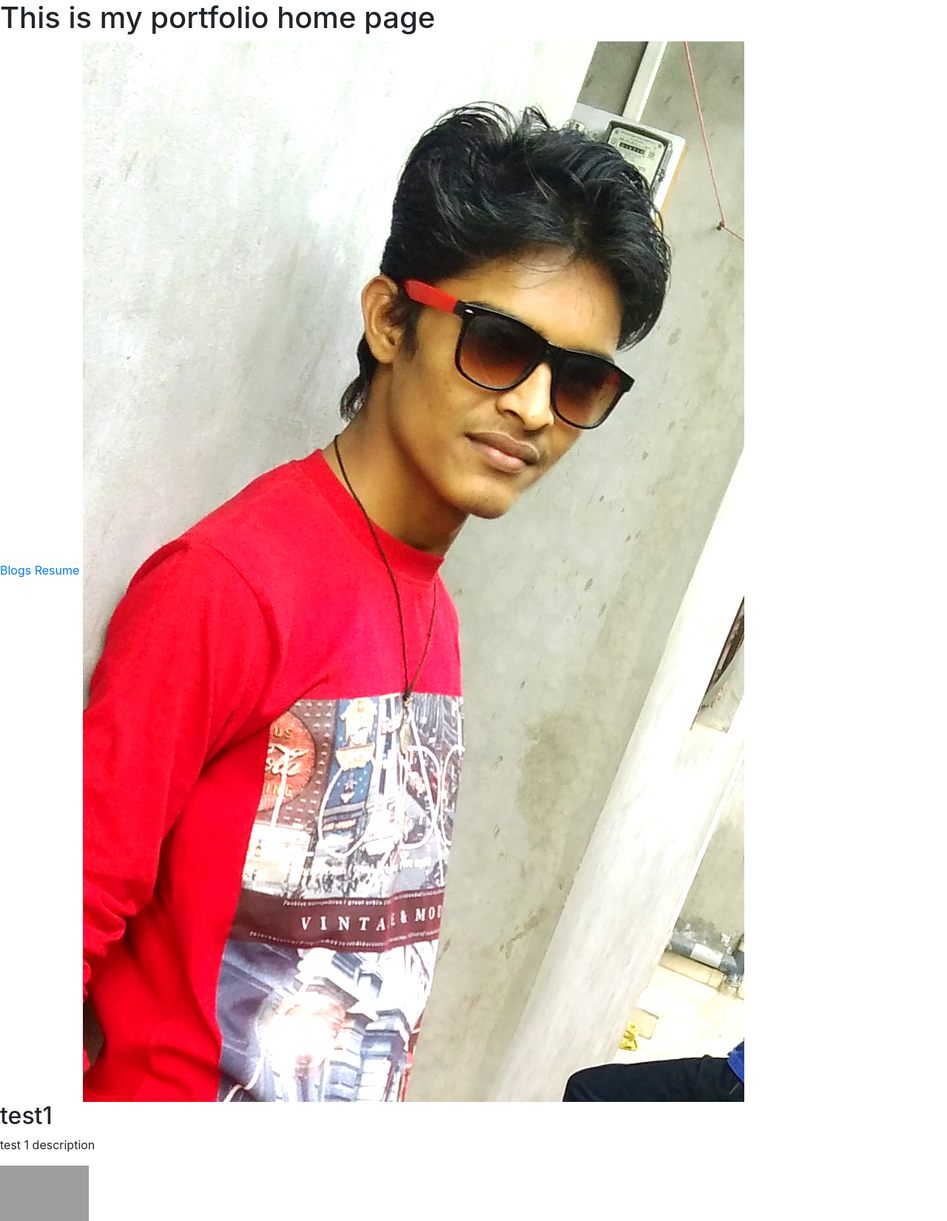
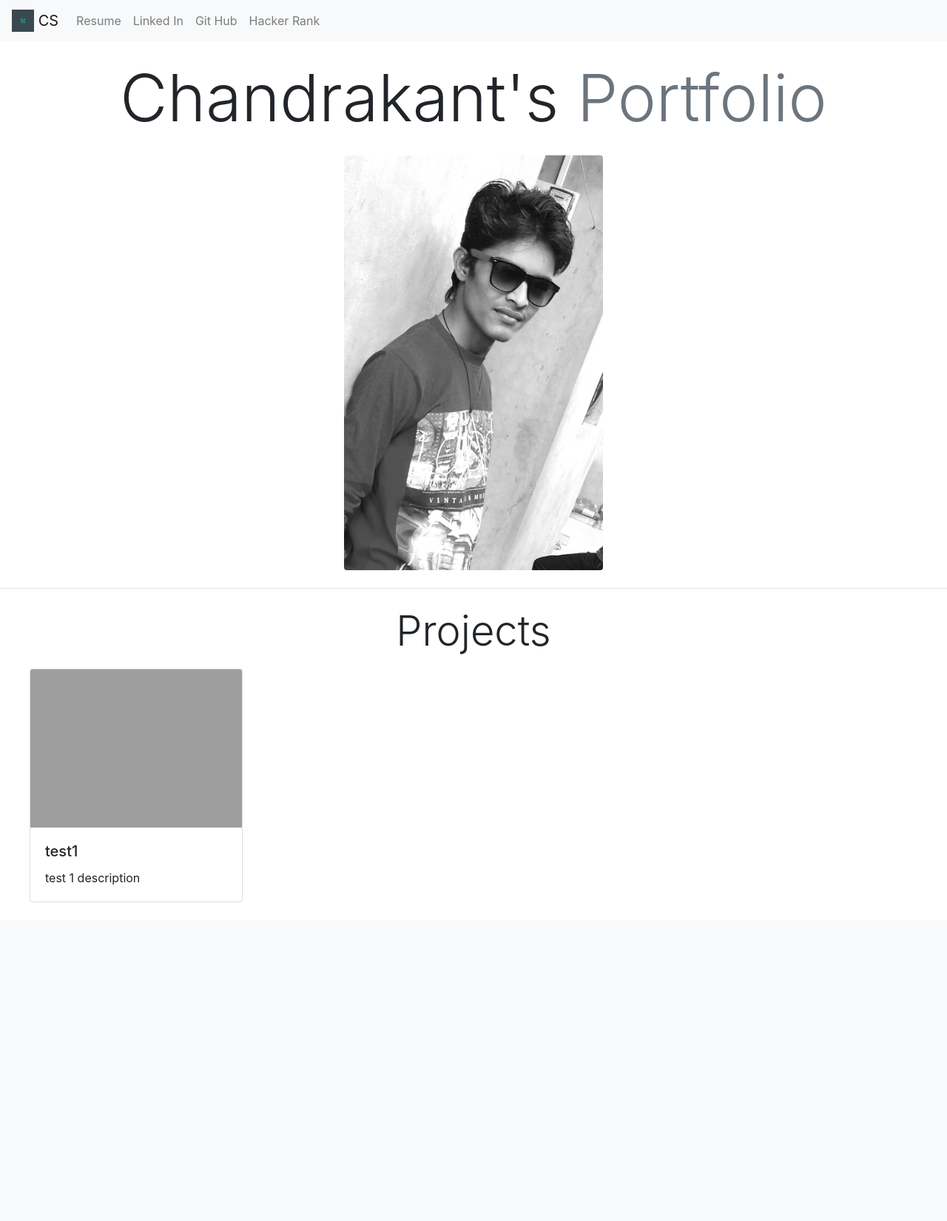
Before and after one commit to 29chandu/portfolio_website, a Django app: page / in a window 1280 px wide. Shown: the whole page at 74% size. After the commit the page ends 1220 px from the top, so only its background shows below. Run offline with Django 3.2, Linux system fonts and the light colour scheme; data comes from the database, SQL or seed files in the repository; some libraries are stand-ins or nearby versions; grey boxes are pictures that could not be loaded.

Commit message:
Add nav-bar and style it

```diff
--- /dev/null
+++ b/portfolio_website_project/portfolio/static/portfolio/css/style.css
@@ -0,0 +1,3 @@
+.hero h1 {
+    text-align: center;
+}
--- a/portfolio_website_project/portfolio/templates/portfolio/base.html
+++ b/portfolio_website_project/portfolio/templates/portfolio/base.html
@@ -1,16 +1,59 @@
 <!doctype html>
 <html lang="en">
-  <head>
+
+{% load static %}
+
+<head>
     <!-- Required meta tags -->
     <meta charset="utf-8">
     <meta name="viewport" content="width=device-width, initial-scale=1, shrink-to-fit=no">
 
     <!-- Bootstrap CSS -->
-    <link rel="stylesheet" href="https://stackpath.bootstrapcdn.com/bootstrap/4.5.2/css/bootstrap.min.css" integrity="sha384-JcKb8q3iqJ61gNV9KGb8thSsNjpSL0n8PARn9HuZOnIxN0hoP+VmmDGMN5t9UJ0Z" crossorigin="anonymous">
+    <link rel="stylesheet" href="https://stackpath.bootstrapcdn.com/bootstrap/4.5.2/css/bootstrap.min.css"
+        integrity="sha384-JcKb8q3iqJ61gNV9KGb8thSsNjpSL0n8PARn9HuZOnIxN0hoP+VmmDGMN5t9UJ0Z" crossorigin="anonymous">
 
-    <title>Hello, world!</title>
-  </head>
-  <body>
+    <link rel="stylesheet" href="{% static 'portfolio/css/style.css' %}">
+
+    <link rel="shortcut icon" type="image/x-icon" href="{% static 'portfolio/images/logo.webp' %}" />
+
+    <title>Chandrakant Salutagi</title>
+</head>
+
+<body>
+
+    <nav class="navbar navbar-expand-lg navbar-light bg-light">
+        <a class="navbar-brand" href="#">
+            <img src="{% static 'portfolio/images/logo.webp' %}" width="30" height="30" class="d-inline-block align-top"
+                alt="" loading="lazy">
+            CS
+        </a>
+        <button class="navbar-toggler mr-1 ml-auto" type="button" data-toggle="collapse"
+            data-target="#navbarSupportedContent" aria-controls="navbarSupportedContent" aria-expanded="false"
+            aria-label="Toggle navigation">
+            <span class="navbar-toggler-icon"></span>
+        </button>
+
+        <div class="collapse navbar-collapse" id="navbarSupportedContent">
+            <ul class="navbar-nav mr-auto">
+                <li class="nav-item">
+                    <a class="nav-link" target="_blank"
+                        href="{% static 'portfolio/other/chandrakant_salutagi_resume.pdf' %}">Resume</a>
+                </li>
+                <li class="nav-item">
+                    <a class="nav-link" target="_blank" href="https://www.linkedin.com/in/chandrakant-salutagi/">Linked
+                        In</a>
+                </li>
+                <li class="nav-item">
+                    <a class="nav-link" target="_blank" href="https://github.com/29chandu">Git Hub</a>
+                </li>
+                <li class="nav-item">
+                    <a class="nav-link" target="_blank" href="https://www.hackerrank.com/profile/29chandu">Hacker
+                        Rank</a>
+                </li>
+            </ul>
+        </div>
+
+    </nav>
 
     {% block content %}
 
@@ -18,8 +61,15 @@
 
     <!-- Optional JavaScript -->
     <!-- jQuery first, then Popper.js, then Bootstrap JS -->
-    <script src="https://code.jquery.com/jquery-3.5.1.slim.min.js" integrity="sha384-DfXdz2htPH0lsSSs5nCTpuj/zy4C+OGpamoFVy38MVBnE+IbbVYUew+OrCXaRkfj" crossorigin="anonymous"></script>
-    <script src="https://cdn.jsdelivr.net/npm/popper.js@1.16.1/dist/umd/popper.min.js" integrity="sha384-9/reFTGAW83EW2RDu2S0VKaIzap3H66lZH81PoYlFhbGU+6BZp6G7niu735Sk7lN" crossorigin="anonymous"></script>
-    <script src="https://stackpath.bootstrapcdn.com/bootstrap/4.5.2/js/bootstrap.min.js" integrity="sha384-B4gt1jrGC7Jh4AgTPSdUtOBvfO8shuf57BaghqFfPlYxofvL8/KUEfYiJOMMV+rV" crossorigin="anonymous"></script>
-  </body>
+    <script src="https://code.jquery.com/jquery-3.5.1.slim.min.js"
+        integrity="sha384-DfXdz2htPH0lsSSs5nCTpuj/zy4C+OGpamoFVy38MVBnE+IbbVYUew+OrCXaRkfj" crossorigin="anonymous">
+    </script>
+    <script src="https://cdn.jsdelivr.net/npm/popper.js@1.16.1/dist/umd/popper.min.js"
+        integrity="sha384-9/reFTGAW83EW2RDu2S0VKaIzap3H66lZH81PoYlFhbGU+6BZp6G7niu735Sk7lN" crossorigin="anonymous">
+    </script>
+    <script src="https://stackpath.bootstrapcdn.com/bootstrap/4.5.2/js/bootstrap.min.js"
+        integrity="sha384-B4gt1jrGC7Jh4AgTPSdUtOBvfO8shuf57BaghqFfPlYxofvL8/KUEfYiJOMMV+rV" crossorigin="anonymous">
+    </script>
+</body>
+
 </html>
--- a/portfolio_website_project/portfolio/templates/portfolio/index.html
+++ b/portfolio_website_project/portfolio/templates/portfolio/index.html
@@ -1,25 +1,47 @@
-
 {% extends 'portfolio/base.html' %}
 {% load static %}
 
 {% block content %}
 
-    <h1>This is my portfolio home page</h1>
+<!-- <a href="{% url 'blog:all_blogs' %}">Blogs</a> -->
+<div class="hero m-4">
+    <h1 class="display-2">Chandrakant's
+        <small class="text-muted display-2">Portfolio</small>
+    </h1>
+</div>
 
-    <a href="{% url 'blog:all_blogs' %}">Blogs</a>
+<div class="profile_pic mb-4 mt-1">
+    <img class="rounded mx-auto d-block" src="{% static 'portfolio/images/chandu_bw.jpg' %}" alt="profile picture"
+        width="350">
+</div>
 
-    <a href="{% static 'portfolio/other/chandrakant_salutagi_resume.pdf' %}">Resume</a>
+<hr class="mt-2 mb-3" />
 
-    <img src="{% static 'portfolio/images/chandu.jpg' %}" alt="profile picture">
-
+<div class="projects m-4">
+    <h2 class="display-4 text-center">Projects</h2>
 
     {% for project in projects %}
-        <h2>{{ project.title }}</h2>
+    <div class="project m-3">
+        <!-- <h2>{{ project.title }}</h2>
         <p>{{ project.description }}</p>
         <img src="{{ project.image.url }}" alt="project image" width="120" height="75">
         {% if project.url %}
-            <a href="{{ project..url }}">image url</a>
-        {% endif %}
+        <a href="{{ project.url }}">image url</a>
+        {% endif %} -->
+
+        <div class="card" style="width: 18rem;">
+            <img class="card-img-top" src="{{ project.image.url }}" alt="project image">
+
+            <div class="card-body">
+                <h5 class="card-title">{{ project.title }}</h5>
+                <p class="card-text">{{ project.description }}</p>
+                {% if project.url %}
+                <a href="{{ project.url }}" class="btn btn-primary">Source Code</a>
+                {% endif %}
+            </div>
+        </div>
+    </div>
     {% endfor %}
 
+</div>
 {% endblock content %}
```
Also changed, not shown: portfolio_website_project/portfolio/static/portfolio/images/chandu_bw.jpg (added), portfolio_website_project/portfolio/static/portfolio/images/logo.webp (added).
